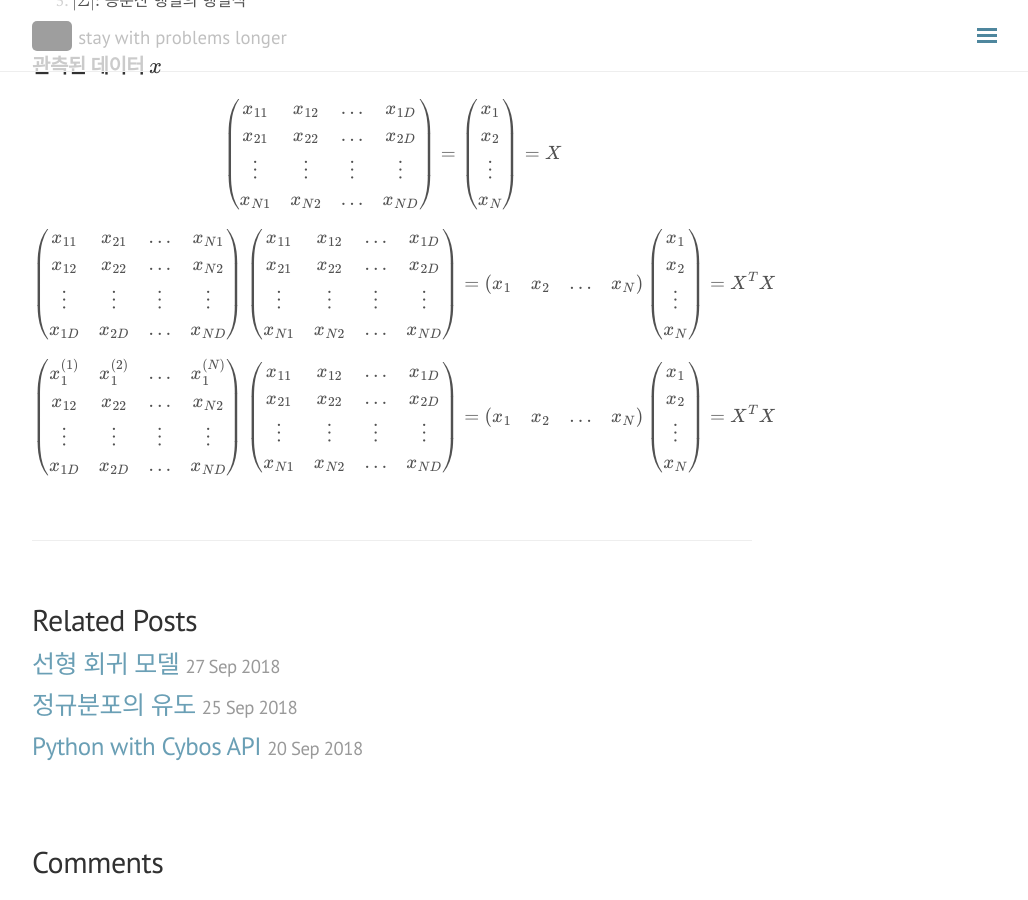
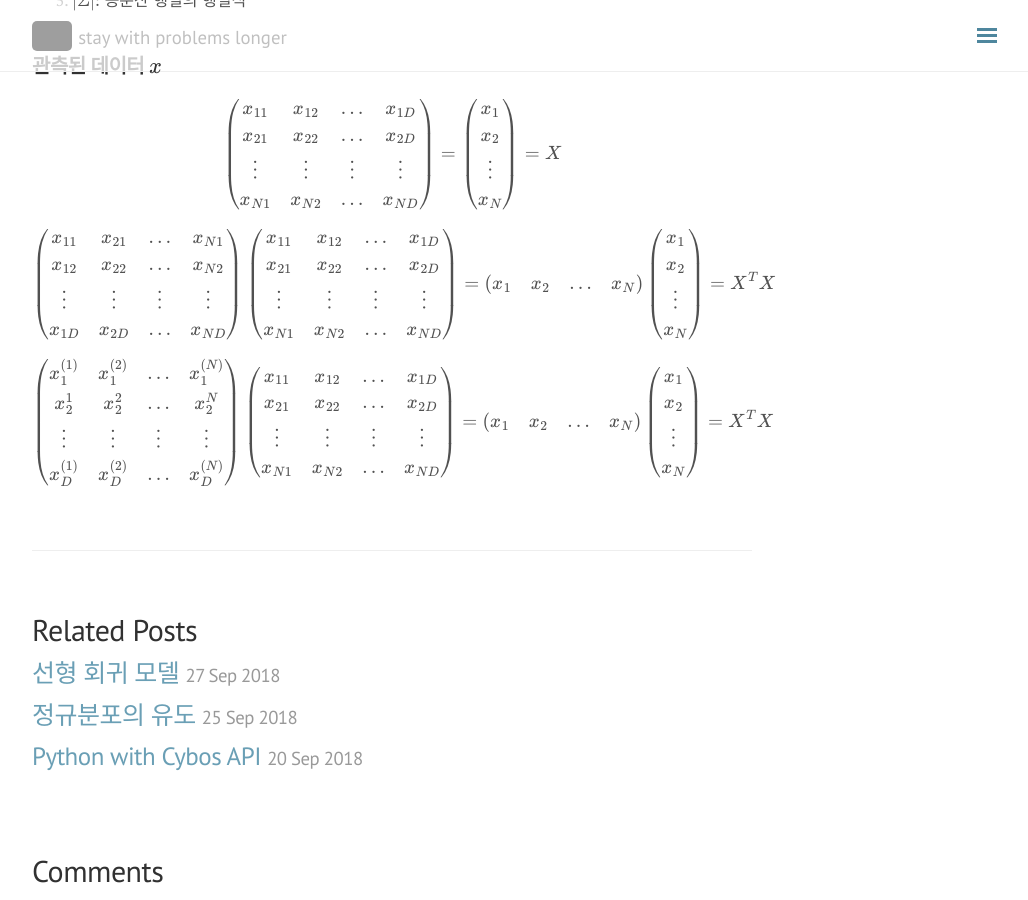
Before and after one commit to seokhoonj/seokhoonj.github.io, a Jekyll site: the page built from _posts/Math/2018-09-28-Math-gaussian_distribution.md, in a window 1280 px wide and 900 px high, scrolled down 906 px. Shown: the whole window, without its empty margins (248-1276 px from the left). Built offline with Jekyll 4.4.1, drawn with Linux system fonts in a browser that asks for light colours; nearby versions of some CDN libraries; formulas are drawn with MathJax 3; comment, search, counter and statistics services are not loaded; grey boxes are pictures that could not be loaded.

Commit message:
add _posts

```diff
--- a/_posts/Math/2018-09-28-Math-gaussian_distribution.md
+++ b/_posts/Math/2018-09-28-Math-gaussian_distribution.md
@@ -30,4 +30,4 @@
 ## 관측된 데이터 $x$
 \\( \begin{pmatrix} x\_{11} & x\_{12} & \ldots & x\_{1D}  \\\\ x\_{21} & x\_{22} & \ldots & x\_{2D}  \\\\ \vdots  & \vdots  & \vdots & \vdots   \\\\ x\_{N1} & x\_{N2} & \ldots & x\_{ND}  \end{pmatrix} = \left(\begin{array}{c} x\_1 \\\\ x\_2 \\\\ \vdots \\\\ x\_N \end{array}\right) = X \\)
 \\( \begin{pmatrix} x\_{11} & x\_{21} & \ldots & x\_{N1}  \\\\ x\_{12} & x\_{22} & \ldots & x\_{N2}  \\\\ \vdots  & \vdots  & \vdots & \vdots   \\\\ x\_{1D} & x\_{2D} & \ldots & x\_{ND}  \end{pmatrix} \begin{pmatrix} x\_{11} & x\_{12} & \ldots & x\_{1D}  \\\\ x\_{21} & x\_{22} & \ldots & x\_{2D}  \\\\ \vdots  & \vdots  & \vdots & \vdots   \\\\ x\_{N1} & x\_{N2} & \ldots & x\_{ND} \end{pmatrix} = \left(\begin{array}{cccc} x\_1 & x\_2 & \ldots & x\_N \end{array}\right) \left(\begin{array}{c} x\_1 \\\\ x\_2 \\\\ \vdots \\\\ x\_N \end{array}\right) = X^T X\\)
-\\( \begin{pmatrix} x\_1^{(1)} & x\_1^{(2)} & \ldots & x\_1^{(N)}  \\\\ x\_{12} & x\_{22} & \ldots & x\_{N2}  \\\\ \vdots  & \vdots  & \vdots & \vdots   \\\\ x\_{1D} & x\_{2D} & \ldots & x\_{ND}  \end{pmatrix} \begin{pmatrix} x\_{11} & x\_{12} & \ldots & x\_{1D}  \\\\ x\_{21} & x\_{22} & \ldots & x\_{2D}  \\\\ \vdots  & \vdots  & \vdots & \vdots   \\\\ x\_{N1} & x\_{N2} & \ldots & x\_{ND} \end{pmatrix} = \left(\begin{array}{cccc} x\_1 & x\_2 & \ldots & x\_N \end{array}\right) \left(\begin{array}{c} x\_1 \\\\ x\_2 \\\\ \vdots \\\\ x\_N \end{array}\right) = X^T X\\)
+\\( \begin{pmatrix} x\_1^{(1)} & x\_1^{(2)} & \ldots & x\_1^{(N)}  \\\\ x\_2^{1} & x\_2^{2} & \ldots & x\_2^{N}  \\\\ \vdots  & \vdots  & \vdots & \vdots   \\\\ x\_D^{(1)} & x\_D^{(2)} & \ldots & x\_D^{(N)}  \end{pmatrix} \begin{pmatrix} x\_{11} & x\_{12} & \ldots & x\_{1D}  \\\\ x\_{21} & x\_{22} & \ldots & x\_{2D}  \\\\ \vdots  & \vdots  & \vdots & \vdots   \\\\ x\_{N1} & x\_{N2} & \ldots & x\_{ND} \end{pmatrix} = \left(\begin{array}{cccc} x\_1 & x\_2 & \ldots & x\_N \end{array}\right) \left(\begin{array}{c} x\_1 \\\\ x\_2 \\\\ \vdots \\\\ x\_N \end{array}\right) = X^T X\\)
```
